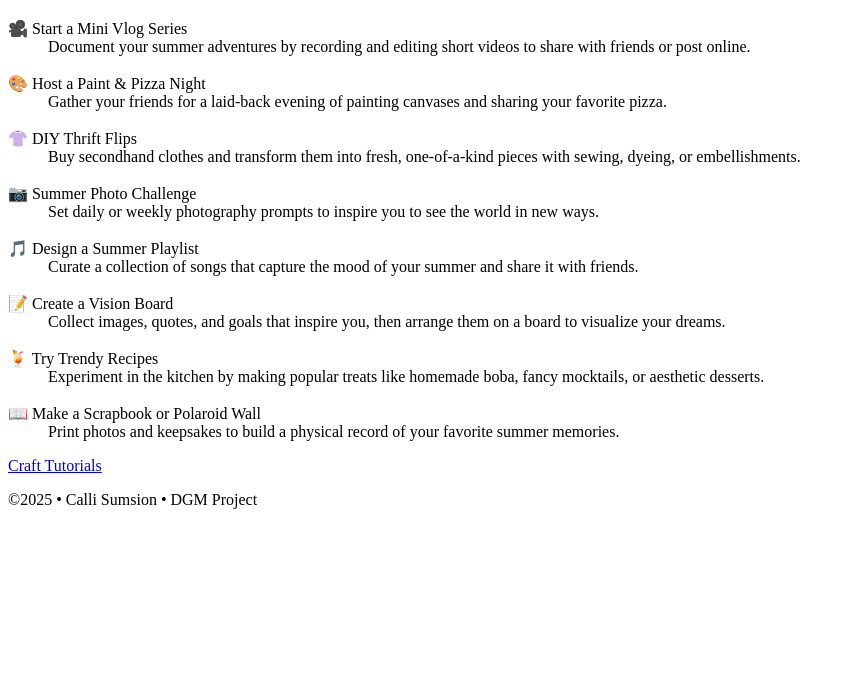
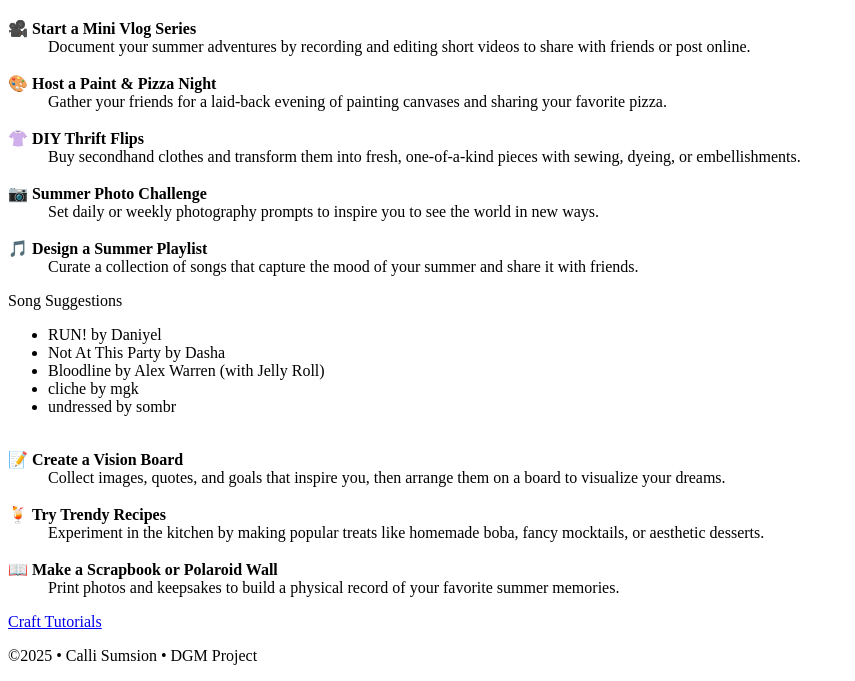
Before and after one commit to callisumsion/dwdd1600, a plain HTML site: page 03hand-coding/create.html in a window 1280 px wide. Shown: the part 211-892 px from the top of the page, without its empty margins (0-855 px from the left). Before the commit the page ends 800 px from the top, so only its background shows below. Drawn offline with Linux system fonts and the light colour scheme.

Commit message:
Add files via upload

```diff
--- a/03hand-coding/create.html
+++ b/03hand-coding/create.html
@@ -35,32 +35,43 @@
         <h1>Create & Express</h1>
 
         <dl>
-        <dt>🎥 Start a Mini Vlog Series</dt>
-        <dd>Document your summer adventures by recording and editing short videos to share with friends or post online.
+            <dt>🎥<strong> Start a Mini Vlog Series</strong></dt>
+            <dd>Document your summer adventures by recording and editing short videos to share with friends or post
+                online.
             </dd><br>
 
-        <dt>🎨 Host a Paint & Pizza Night</dt>
-        <dd>Gather your friends for a laid-back evening of painting canvases and sharing your favorite pizza.</dd><br>
+            <dt>🎨 <strong>Host a Paint & Pizza Night</strong></dt>
+            <dd>Gather your friends for a laid-back evening of painting canvases and sharing your favorite pizza.</dd>
+            <br>
 
-        <dt>👚 DIY Thrift Flips</dt>
+            <dt>👚 <strong>DIY Thrift Flips</strong></dt>
             <dd>Buy secondhand clothes and transform them into fresh, one-of-a-kind pieces with sewing, dyeing, or
                 embellishments.</dd><br>
 
-        <dt>📷 Summer Photo Challenge</dt>
+            <dt>📷 <strong>Summer Photo Challenge</strong></dt>
             <dd>Set daily or weekly photography prompts to inspire you to see the world in new ways.</dd><br>
 
-        <dt>🎵 Design a Summer Playlist</dt>
-        <dd>Curate a collection of songs that capture the mood of your summer and share it with friends.</dd><br>
+            <dt>🎵 <strong>Design a Summer Playlist</strong></dt>
+            <dd>Curate a collection of songs that capture the mood of your summer and share it with friends.</dd>
+            <p>Song Suggestions</p>
+            <ul>
+                <li>RUN! by Daniyel</li>
+                <li>Not At This Party by Dasha</li>
+                <li>Bloodline by Alex Warren (with Jelly Roll)</li>
+                <li>cliche by mgk</li>
+                <li>undressed by sombr</li>
+            </ul><br>
 
-        <dt>📝 Create a Vision Board</dt>
-        <dd>Collect images, quotes, and goals that inspire you, then arrange them on a board to visualize your dreams.
+            <dt>📝 <strong>Create a Vision Board</strong></dt>
+            <dd>Collect images, quotes, and goals that inspire you, then arrange them on a board to visualize your
+                dreams.
             </dd><br>
 
-        <dt>🍹 Try Trendy Recipes</dt>
+            <dt>🍹 <strong>Try Trendy Recipes</strong></dt>
             <dd>Experiment in the kitchen by making popular treats like homemade boba, fancy mocktails, or aesthetic
                 desserts.</dd><br>
 
-        <dt>📖 Make a Scrapbook or Polaroid Wall</dt>
+            <dt>📖 <strong>Make a Scrapbook or Polaroid Wall</strong></dt>
             <dd>Print photos and keepsakes to build a physical record of your favorite summer memories.</dd>
         </dl>
 
```
Lines whose indentation alone changed are shown as unchanged.
